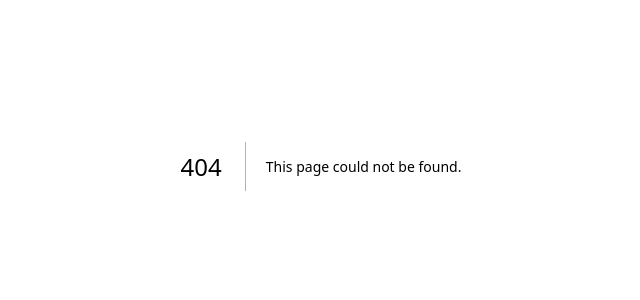
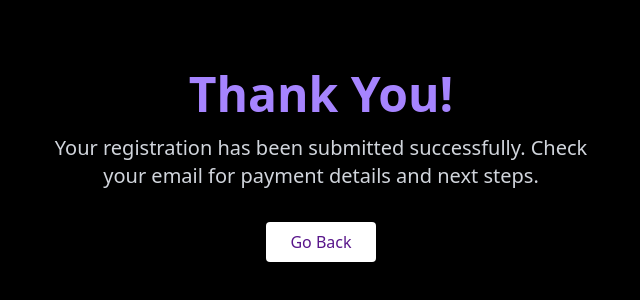
Before and after one commit to aswin1661/Sphota_landing_page, a Next.js app: page /thank-you in a window 1280 px wide. Before the commit this address had no page. Shown: the part 234-534 px from the top of the page, without its empty margins (319-959 px from the left). Built offline with nearby package versions, Linux system fonts and the light colour scheme.

Commit message:
thanku page

```diff
--- /dev/null
+++ b/app/thank-you/page.tsx
@@ -0,0 +1,25 @@
+'use client';
+import { useRouter } from 'next/navigation';
+
+export default function ThankYou() {
+  const router = useRouter();
+
+  return (
+    <div className="flex flex-col items-center justify-center min-h-screen bg-black text-white px-4">
+      <h1 className="text-4xl md:text-5xl font-bold text-violet-400 mb-4">
+        Thank You!
+      </h1>
+      <p className="text-lg md:text-xl text-gray-300 mb-8 text-center max-w-xl">
+        Your registration has been submitted successfully.
+        Check your email for payment details and next steps.
+      </p>
+
+      <button
+        onClick={() => router.push('/')}
+        className="px-6 py-2 bg-white hover:bg-gray-400 text-purple-900 rounded transition"
+      >
+        Go Back
+      </button>
+    </div>
+  );
+}
```
